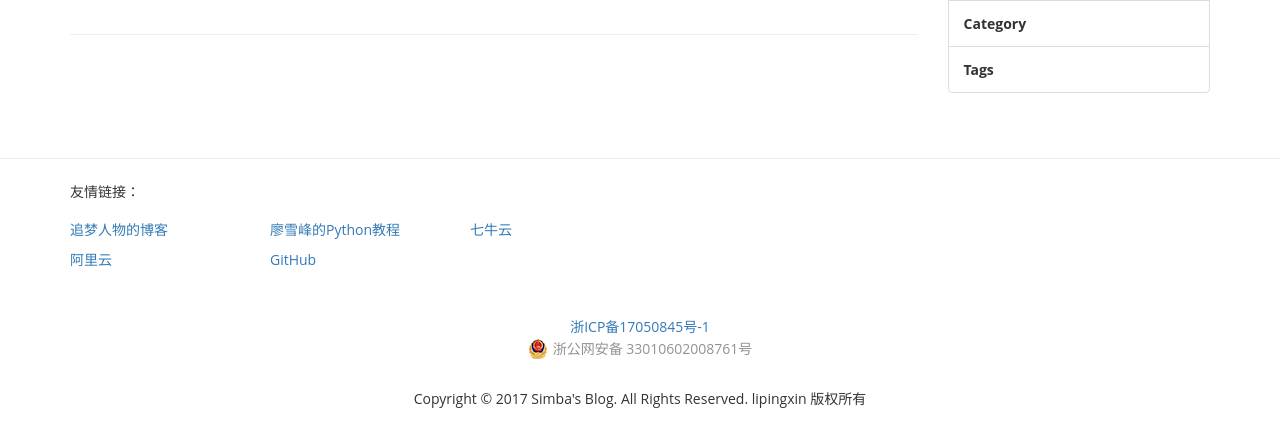
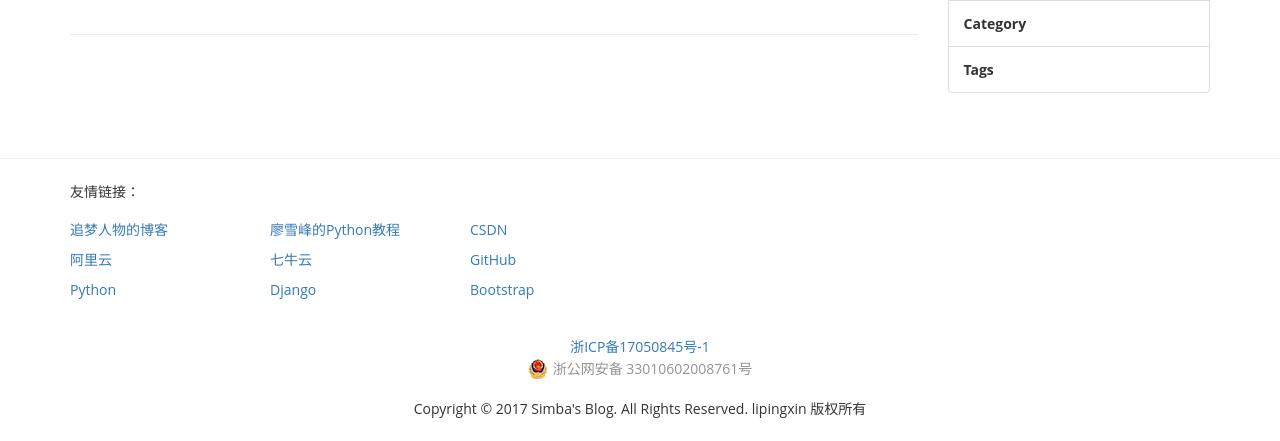
Before and after one commit to francislpx/myblog, a Django app: page / in a window 1280 px wide. Shown: the part 402-843 px from the top of the page. Before the commit the page ends 810 px from the top, so only its background shows below. Run offline with Django 3.2, Linux system fonts and the light colour scheme; data that the repository does not hold is empty; some libraries are stand-ins or nearby versions.

Commit message:
修改页面

```diff
--- a/templates/layout.html
+++ b/templates/layout.html
@@ -9,6 +9,7 @@
     <meta name="description" content=""/>
     <meta name="author" content="Simba Li"/>
     <link rel="shortcut icon" href="{% static 'blog/img/favicon.ico' %}" />
+    <meta name="baidu-site-verification" content="mi823HsgsA" />
     <meta name="360-site-verification" content="69733d4ecb46c93f180f72c0900c9276" />
     <meta name="keywords" content="Python,java,blog,李平新,教程" />
     <!--[if IE]>
@@ -122,17 +123,23 @@
         <tr style="height: 30px">
             <td width="200px"><a target="_blank" href="http://zmrenwu.com">追梦人物的博客</a></td>
             <td width="200px"><a target="_blank" href="https://www.liaoxuefeng.com/wiki/0014316089557264a6b348958f449949df42a6d3a2e542c000">廖雪峰的Python教程</a></td>
-            <td width="200px"><a target="_blank" href="https://www.qiniu.com">七牛云</a></td>
+            <td width="200px"><a target="_blank" href="http://www.csdn.net">CSDN</a></td>
         </tr>
         <tr style="height: 30px">
             <td width="200px"><a target="_blank" href="https://www.aliyun.com">阿里云</a></td>
+            <td width="200px"><a target="_blank" href="https://www.qiniu.com">七牛云</a></td>
             <td width="200px"><a target="_blank" href="https://github.com">GitHub</a></td>
+        </tr>
+        <tr style="height: 30px">
+            <td width="200px"><a target="_blank" href="https://www.python.org">Python</a></td>
+            <td width="200px"><a target="_blank" href="https://www.djangoproject.com">Django</a></td>
+            <td width="200px"><a target="_blank" href="http://www.bootcss.com/">Bootstrap</a></td>
         </tr>
         </table>
     </div>
     <div class="row">
         <div class="col-md-12 text-center set-foot">
-            <div style="width:300px;margin:0 auto; padding:20px 0;">
+            <div style="width:300px;margin:0 auto; padding:10px 0;">
                 <a target="_blank" href="http://www.miitbeian.gov.cn/">浙ICP备17050845号-1</a>
 		 		<a target="_blank" href="http://www.beian.gov.cn/portal/registerSystemInfo?recordcode=33010602008761" style="display:inline-block;text-decoration:none;height:20px;line-height:20px;">
                     <img src="{% static 'blog/img/beian.png' %}" alt="公安备案图标" style="float:left;"/>
```
